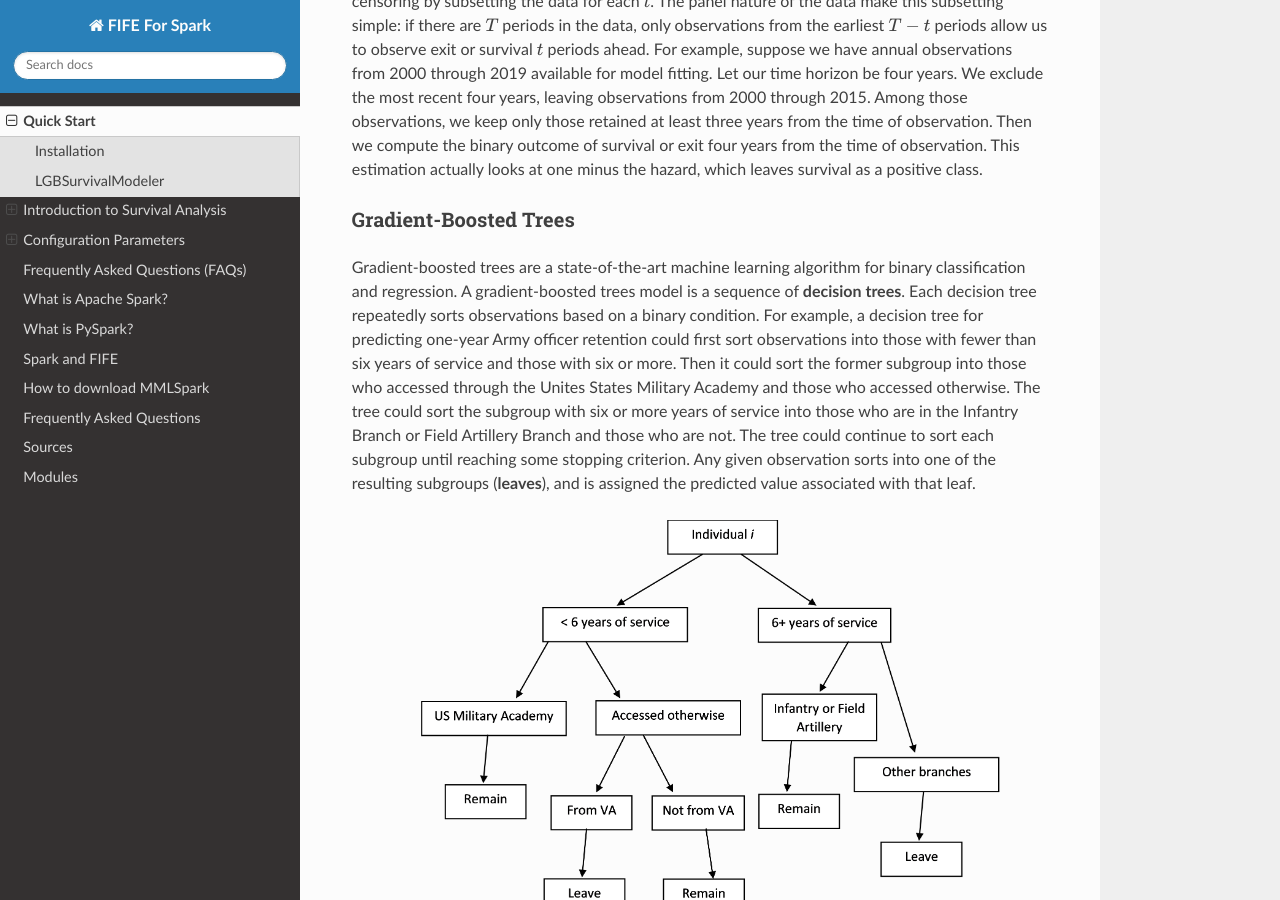
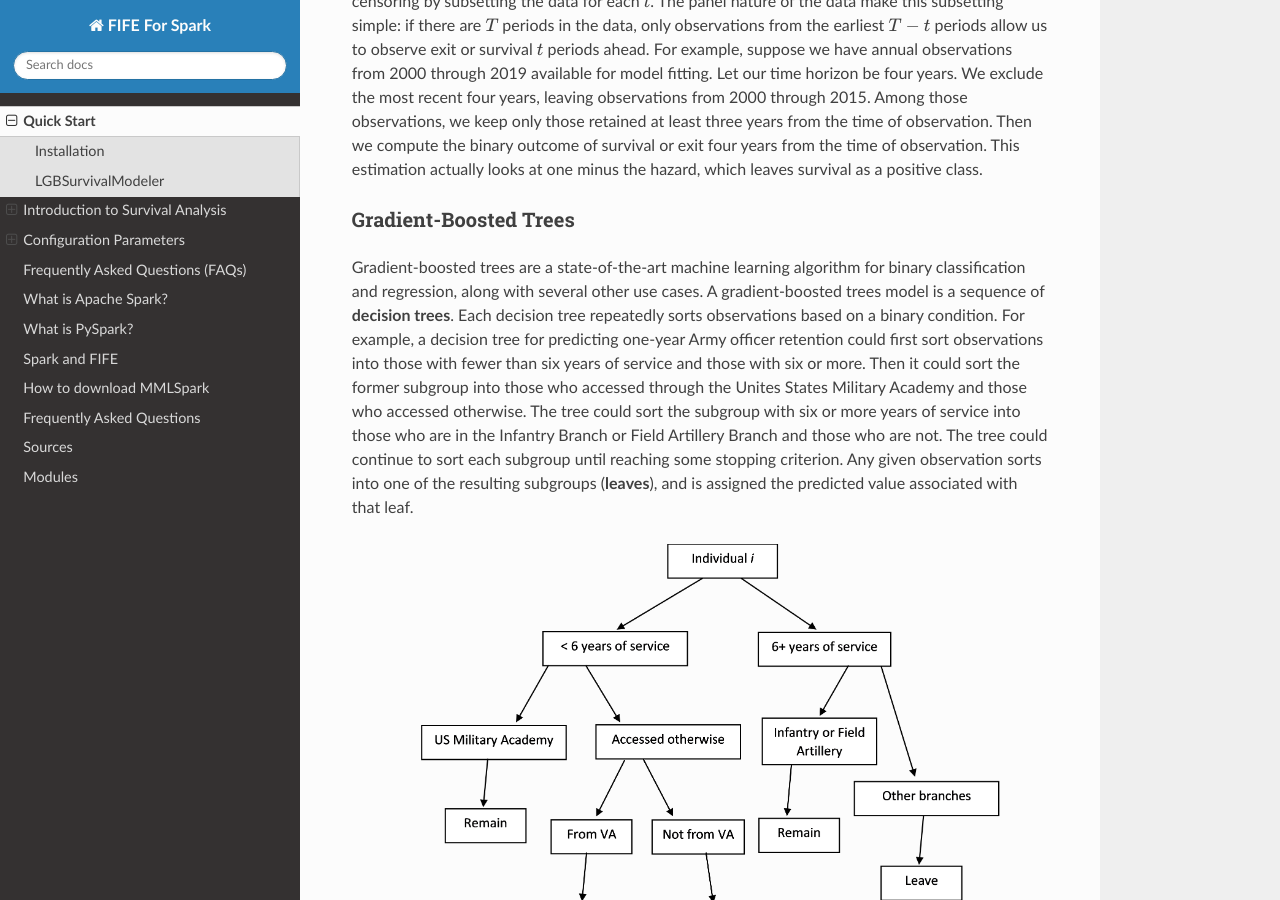
Before and after one commit to IDA-HumanCapital/fife_for_spark, a Sphinx documentation site: the page built from docs/user_guide.md, in a window 1280 px wide and 900 px high, scrolled down 7208 px. Built offline with Sphinx 7.4.7 and the Read the Docs theme 2.0.0, drawn with Linux system fonts in a browser that asks for light colours.

Commit message:
Fixed various documentation issues

```diff
--- a/docs/user_guide.md
+++ b/docs/user_guide.md
@@ -202,7 +202,7 @@ Like the Kaplan-Meier estimator, our method addresses censoring by  considering
 
 #### Gradient-Boosted Trees
 
-Gradient-boosted trees are a state-of-the-art machine learning algorithm for binary classification and regression. A gradient-boosted trees model is a sequence of **decision trees**. Each decision tree repeatedly sorts observations based on a binary condition. For example, a decision tree for predicting one-year Army officer retention could first sort observations into those with fewer than six  years of service and those with six or more. Then it could sort the former subgroup into those who accessed through the Unites States Military Academy and those who accessed otherwise. The tree could sort the subgroup with six or more years of service into those who are in the Infantry Branch or Field Artillery Branch and those who are not. The tree could continue to sort each subgroup until reaching some stopping criterion. Any given observation sorts into one of the resulting subgroups (**leaves**), and is assigned the predicted value associated with that leaf.
+Gradient-boosted trees are a state-of-the-art machine learning algorithm for binary classification and regression, along with several other use cases. A gradient-boosted trees model is a sequence of **decision trees**. Each decision tree repeatedly sorts observations based on a binary condition. For example, a decision tree for predicting one-year Army officer retention could first sort observations into those with fewer than six  years of service and those with six or more. Then it could sort the former subgroup into those who accessed through the Unites States Military Academy and those who accessed otherwise. The tree could sort the subgroup with six or more years of service into those who are in the Infantry Branch or Field Artillery Branch and those who are not. The tree could continue to sort each subgroup until reaching some stopping criterion. Any given observation sorts into one of the resulting subgroups (**leaves**), and is assigned the predicted value associated with that leaf.
 
 .. image:: images/ex_dec_tree.png
     :width: 600px
```
Also changed, not shown: docs/spark_help.md (+1 -1 lines), 1 other file.
